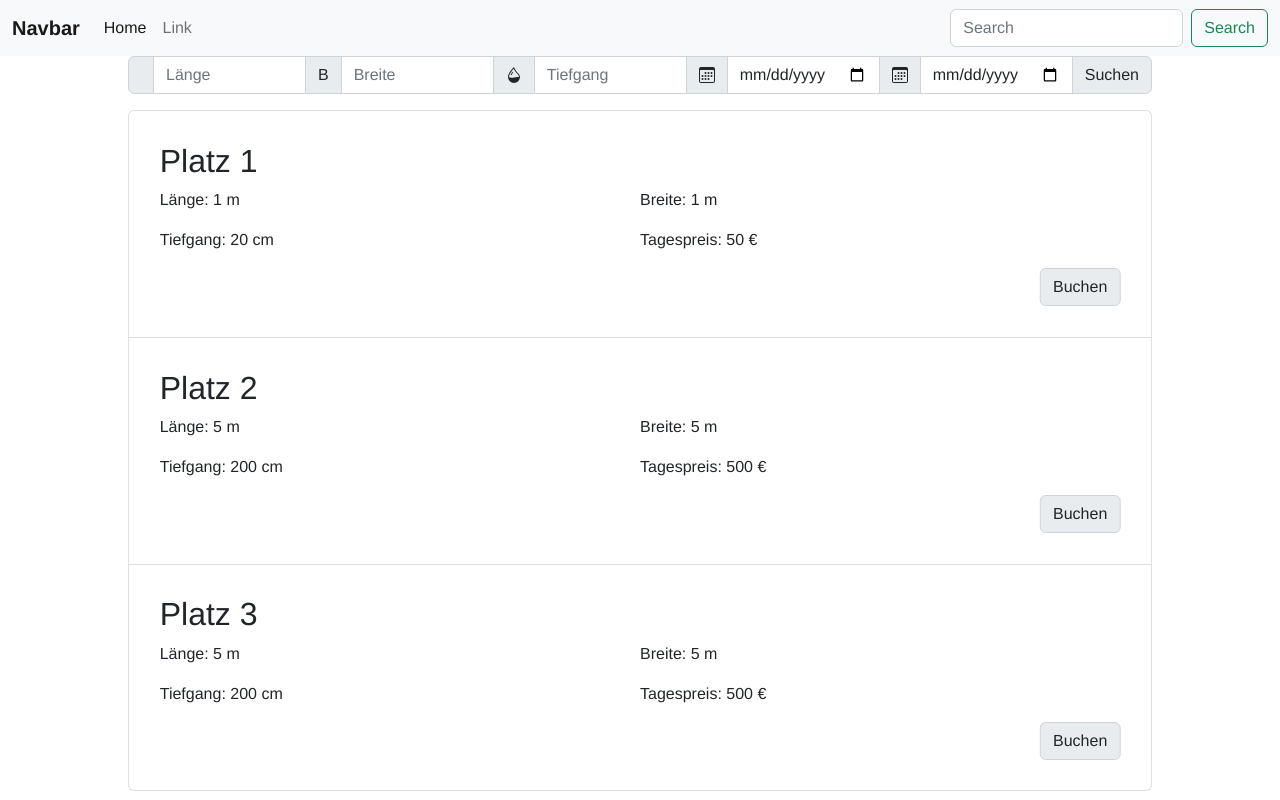
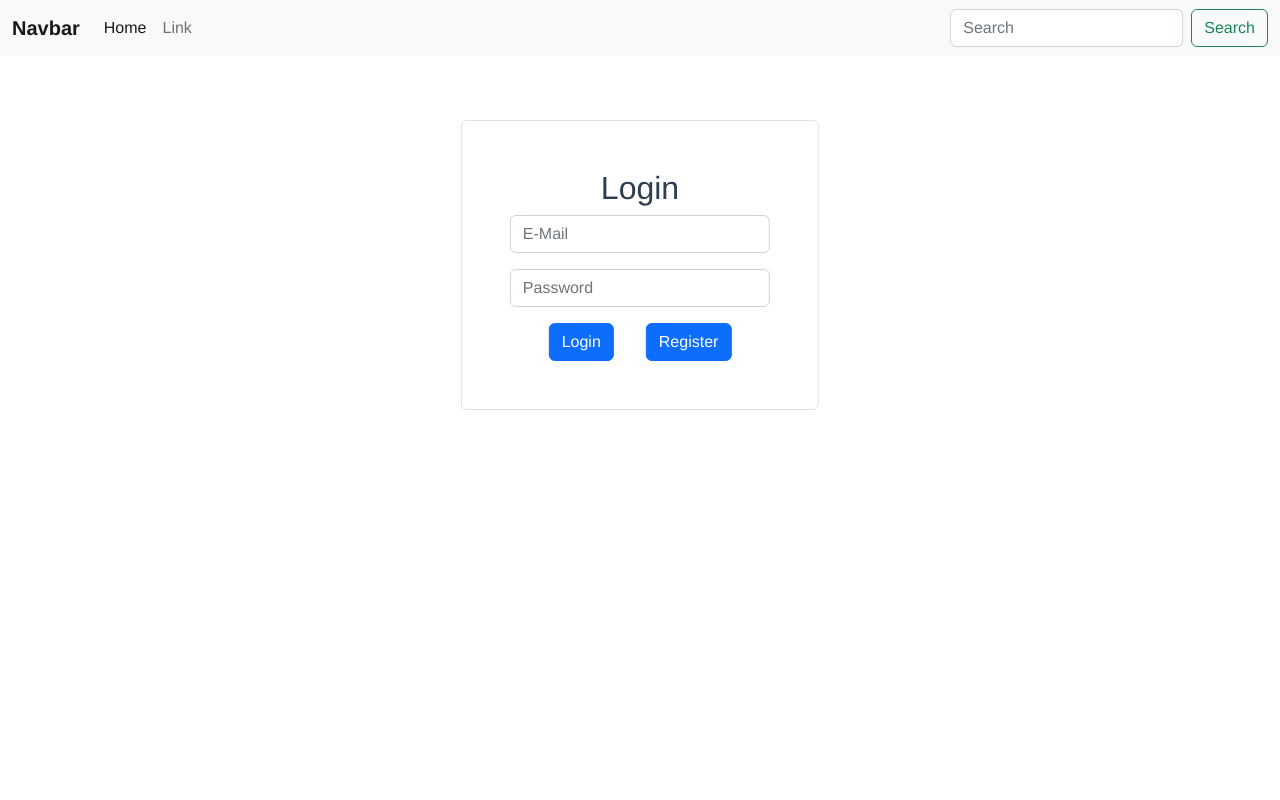
Before and after one commit to Lucam31/YachthafenFrontend, a Vue app: page / in a window 1280 px wide. Built offline with nearby package versions, Linux system fonts and the light colour scheme.

Commit message:
Added LoginView

```diff
--- a/src/App.vue
+++ b/src/App.vue
@@ -21,7 +21,9 @@
     </div>
   </div>
 </nav>
+<div class="content">
   <router-view/>
+</div>
 </template>
 
 <style>
@@ -45,4 +47,14 @@ nav a {
 nav a.router-link-exact-active {
   color: #42b983;
 }
+
+.content{
+  position: absolute;
+  left: 50%;
+  top: 15%;
+  transform: translate(-50%, 0%);
+  width: 80%;
+  display: block;
+  flex: wrap;
+}
 </style>
--- a/src/components/AngebotsSuche.vue
+++ b/src/components/AngebotsSuche.vue
@@ -40,10 +40,4 @@ export default {
 
 <!-- Add "scoped" attribute to limit CSS to this component only -->
 <style scoped>
-  .filter{
-    position: relative;
-    left: 50%;
-    transform: translate(-50%, 0%);
-    width: 80%;
-  }
 </style>
--- a/src/components/LiegeplatzListe.vue
+++ b/src/components/LiegeplatzListe.vue
@@ -51,12 +51,6 @@ data() {
 
 <!-- Add "scoped" attribute to limit CSS to this component only -->
 <style scoped>
-  .list-group{
-    position: relative;
-    left: 50%;
-    transform: translate(-50%, 0%);
-    width: 80%;
-  }
   .list-group-item{
     display: flex;
     flex-wrap: wrap;
--- a/src/components/WelcomeItem.vue
+++ /dev/null
@@ -1,85 +0,0 @@
-<template>
-  <div class="item">
-    <i>
-      <slot name="icon"></slot>
-    </i>
-    <div class="details">
-      <h3>
-        <slot name="heading"></slot>
-      </h3>
-      <slot></slot>
-    </div>
-  </div>
-</template>
-
-<style scoped>
-.item {
-  margin-top: 2rem;
-  display: flex;
-}
-
-.details {
-  flex: 1;
-  margin-left: 1rem;
-}
-
-i {
-  display: flex;
-  place-items: center;
-  place-content: center;
-  width: 32px;
-  height: 32px;
-  color: var(--color-text);
-}
-
-h3 {
-  font-size: 1.2rem;
-  font-weight: 500;
-  margin-bottom: 0.4rem;
-  color: var(--color-heading);
-}
-
-@media (min-width: 1024px) {
-  .item {
-    margin-top: 0;
-    padding: 0.4rem 0 1rem calc(var(--section-gap) / 2);
-  }
-
-  i {
-    top: calc(50% - 25px);
-    left: -26px;
-    position: absolute;
-    border: 1px solid var(--color-border);
-    background: var(--color-background);
-    border-radius: 8px;
-    width: 50px;
-    height: 50px;
-  }
-
-  .item:before {
-    content: ' ';
-    border-left: 1px solid var(--color-border);
-    position: absolute;
-    left: 0;
-    bottom: calc(50% + 25px);
-    height: calc(50% - 25px);
-  }
-
-  .item:after {
-    content: ' ';
-    border-left: 1px solid var(--color-border);
-    position: absolute;
-    left: 0;
-    top: calc(50% + 25px);
-    height: calc(50% - 25px);
-  }
-
-  .item:first-of-type:before {
-    display: none;
-  }
-
-  .item:last-of-type:after {
-    display: none;
-  }
-}
-</style>
--- a/src/router/index.js
+++ b/src/router/index.js
@@ -1,10 +1,16 @@
 import { createRouter, createWebHistory } from 'vue-router'
 import HomeView from '../views/HomeView.vue'
 import BuchenView from '../views/BuchenView.vue'
+import LoginView from '../views/LoginView.vue'
 
 const routes = [
   {
     path: '/',
+    name: 'login',
+    component: LoginView
+  },
+  {
+    path: '/home',
     name: 'home',
     component: HomeView
   },
@@ -19,7 +25,7 @@ const routes = [
     // route level code-splitting
     // this generates a separate chunk (about.[hash].js) for this route
     // which is lazy-loaded when the route is visited.
-    component: () => import(/* webpackChunkName: "about" */ '../views/AboutView.vue')
+    component: () => import(/* webpackChunkName: "about" */ '../views/LoginView.vue')
   }
 ]
 
--- a/src/views/AboutView.vue
+++ /dev/null
@@ -1,5 +0,0 @@
-<template>
-  <div class="about">
-    <h1>This is an about page</h1>
-  </div>
-</template>
--- a/src/views/HomeView.vue
+++ b/src/views/HomeView.vue
@@ -1,8 +1,6 @@
 <template>
-  <div class="content">
-    <AngebotsSuche></AngebotsSuche>
-    <LiegeplatzListe></LiegeplatzListe>
-  </div>
+  <AngebotsSuche></AngebotsSuche>
+  <LiegeplatzListe></LiegeplatzListe>
 </template>
 
 <script>
--- /dev/null
+++ b/src/views/LoginView.vue
@@ -0,0 +1,26 @@
+<template>
+  <div class="form">
+    <LoginForm></LoginForm>
+  </div>
+</template>
+
+<script>
+// @ is an alias to /src
+import LoginForm from '@/components/LoginForm.vue'
+
+export default {
+  name: 'LoginView',
+  components: {
+    LoginForm
+  }
+}
+</script>
+
+<style>
+.form{
+  position: relative;
+  width: 35%;
+  left: 50%;
+  transform: translate(-50%, 0%);
+}
+</style>
```
